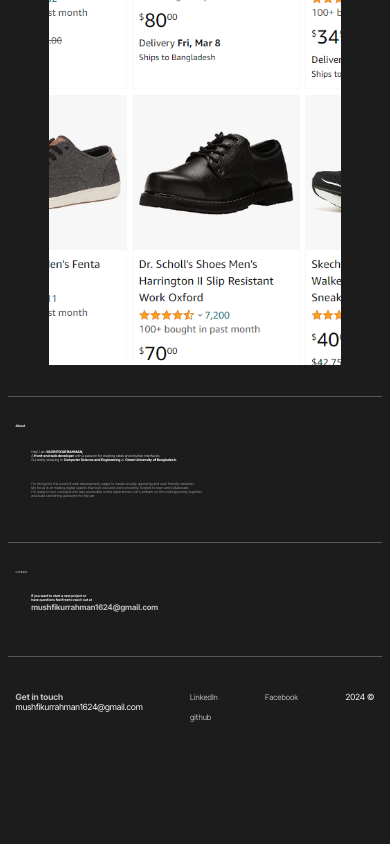
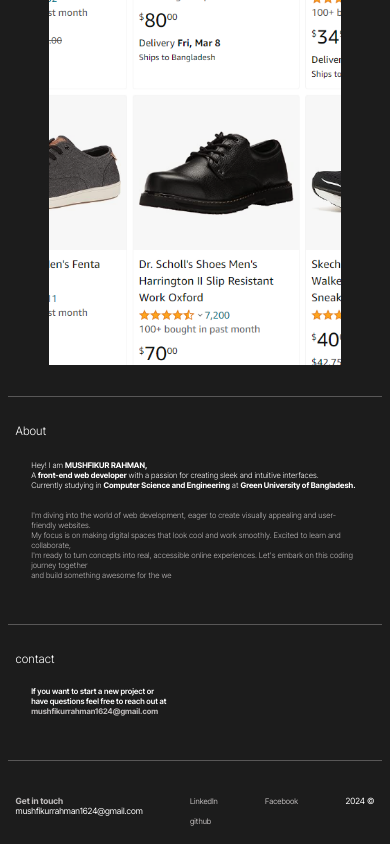
Before and after one commit to Mushfikur007/portfolio, a plain HTML site: page index.html in a window 390 px wide. Shown: the part 1666-2510 px from the top of the page. Before the commit the page ends 2406 px from the top, so only its background shows below. Drawn offline with Linux system fonts and the light colour scheme.

Commit message:
about and contact text fix

```diff
--- a/style.css
+++ b/style.css
@@ -345,6 +345,13 @@
         flex-direction: column;
         padding: 2vh 4vw;
     }
+    #abouttext1 p{
+        font-size: 3vw;
+        font-weight: 300;
+    }
+    #abouttext2 p{
+        font-size: 2vw;
+    }
     #abouttext2{
         margin-top: -10vh;
         padding: 2vh 4vw;
@@ -357,6 +364,15 @@
     #contactsec2{
         margin-top: -10vh;
         padding: 2vh 4vw;
+    }
+    #contactsec1 p{
+        font-size: 3vw;
+    }
+    #contactsec2 p{
+        font-size: 2vw;
+    }
+    #contactsec1 h4{
+        font-size: 3vw;
     }
     #footer{
         padding: 2vh 4vw;
```
